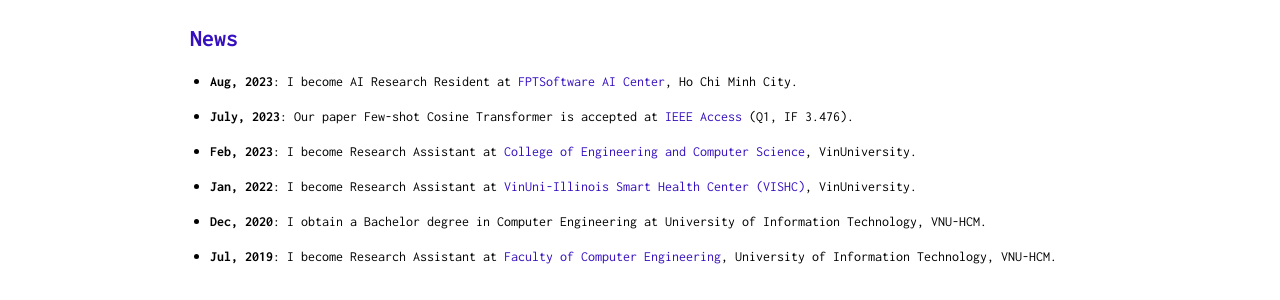
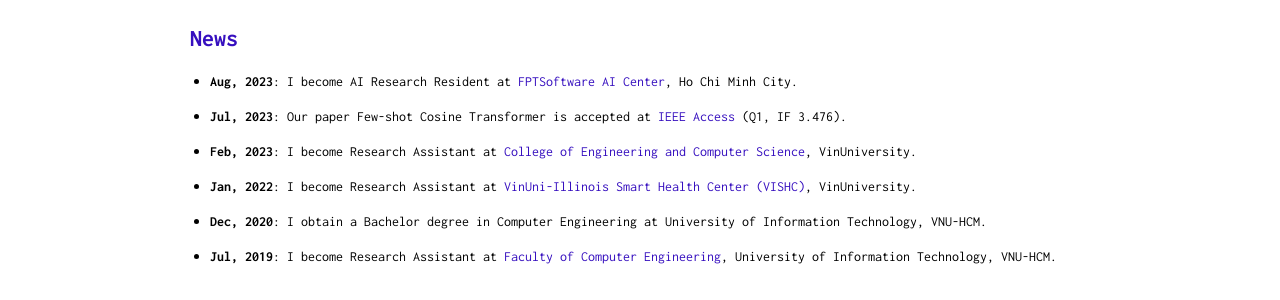
Before and after one commit to quanghuy0497/quanghuy0497.github.io, a Jekyll site: the page built from index.md, in a window 1280 px wide. Shown: the part 1511-1811 px from the top of the page. Built offline with Jekyll 4.4.1, drawn with Linux system fonts in a browser that asks for light colours; nearby versions of some CDN libraries.

Commit message:
Minor update

```diff
--- a/page/about.md
+++ b/page/about.md
@@ -69,7 +69,7 @@ We explore **Few-shot Image Classification** by proposing *a new cross-attention
 
 - **Aug, 2023**: I become AI Research Resident at [FPTSoftware AI Center](https://ai.fpt-software.com/ai-residency/), Ho Chi Minh City.
 
-- **July, 2023**: Our paper Few-shot Cosine Transformer is accepted at [IEEE Access](https://ieeexplore.ieee.org/document/10190567/) (Q1, IF 3.476).
+- **Jul, 2023**: Our paper Few-shot Cosine Transformer is accepted at [IEEE Access](https://ieeexplore.ieee.org/document/10190567/) (Q1, IF 3.476).
 
 - **Feb, 2023**: I become Research Assistant at [College of Engineering and Computer Science](https://vinuni.edu.vn/college-of-engineering-computer-science/), VinUniversity.
 
```
